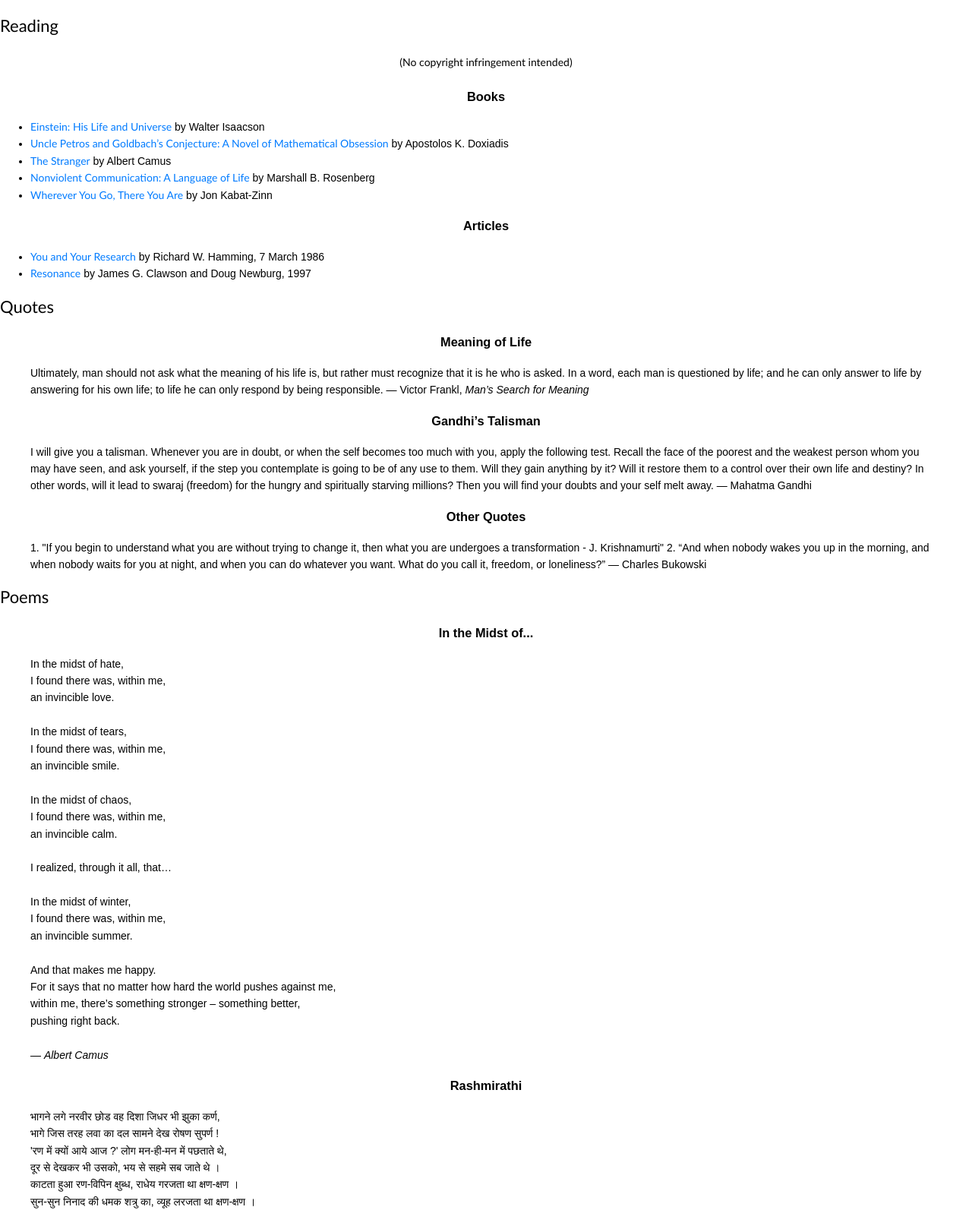
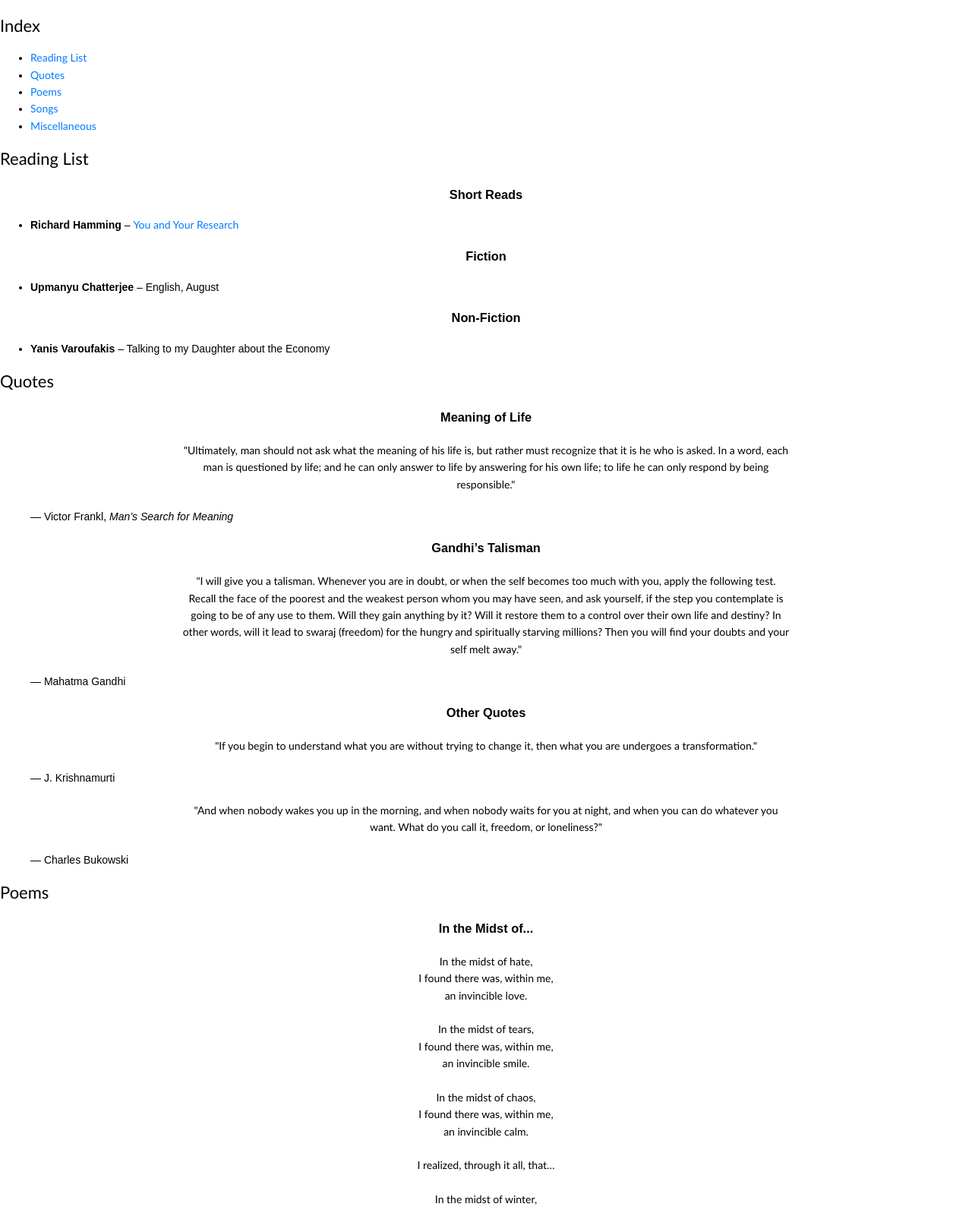
Before and after one commit to om-pathak/om-pathak.github.io, a plain HTML site: page personal.html in a window 1280 px wide. Shown: the part 114-1707 px from the top of the page at 76% size. Drawn offline with Linux system fonts and the light colour scheme.

Commit message:
personal

```diff
--- a/personal.html
+++ b/personal.html
@@ -12,143 +12,163 @@
     <h1>Personal</h1>
 
     <section>
-      <h2>Reading</h2>
-      <p>(No copyright infringement intended)</p>
-
-      <h3>Books</h3>
+      <h2>Index</h2>
       <ul>
-        <li><a href="https://www.goodreads.com/book/show/822336.Einstein" target="_blank">Einstein: His Life and Universe</a> by Walter Isaacson</li>
-        <li><a href="https://www.goodreads.com/book/show/119257.Uncle_Petros_and_Goldbach_s_Conjecture" target="_blank">Uncle Petros and Goldbach’s Conjecture: A Novel of Mathematical Obsession</a> by Apostolos K. Doxiadis</li>
-        <li><a href="https://www.goodreads.com/book/show/49552.The_Stranger" target="_blank">The Stranger</a> by Albert Camus</li>
-        <li><a href="https://www.goodreads.com/book/show/71730.Nonviolent_Communication" target="_blank">Nonviolent Communication: A Language of Life</a> by Marshall B. Rosenberg</li>
-        <li><a href="https://www.goodreads.com/book/show/87929.Wherever_You_Go_There_You_Are" target="_blank">Wherever You Go, There You Are</a> by Jon Kabat-Zinn</li>
-      </ul>
-
-      <h3>Articles</h3>
-      <ul>
-        <li><a href="https://www.cs.virginia.edu/~robins/YouAndYourResearch.html" target="_blank">You and Your Research</a> by Richard W. Hamming, 7 March 1986</li>
-        <li><a href="https://www.jamesgclawson.com/pdfs/Resonance.pdf" target="_blank">Resonance</a> by James G. Clawson and Doug Newburg, 1997</li>
+        <li><a href="#reading-list">Reading List</a></li>
+        <li><a href="#quotes">Quotes</a></li>
+        <li><a href="#poems">Poems</a></li>
+        <li><a href="#songs">Songs</a></li>
+        <li><a href="#miscellaneous">Miscellaneous</a></li>
       </ul>
     </section>
 
-    <section>
+    <section id="reading-list">
+      <h2>Reading List</h2>
+
+      <h3>Short Reads</h3>
+      <ul>
+        <li><b>Richard Hamming</b> – <a href="https://paulgraham.com/hamming.html" target="_blank">You and Your Research</a></li>
+      </ul>
+
+      <h3>Fiction</h3>
+      <ul>
+        <li><b>Upmanyu Chatterjee</b> – English, August</li>
+      </ul>
+
+      <h3>Non-Fiction</h3>
+      <ul>
+        <li><b>Yanis Varoufakis</b> – Talking to my Daughter about the Economy</li>
+      </ul>
+    </section>
+
+    <section id="quotes">
       <h2>Quotes</h2>
 
       <h3>Meaning of Life</h3>
       <blockquote>
-        Ultimately, man should not ask what the meaning of his life is, but rather must recognize that it is he who is asked. In a word, each man is questioned by life; and he can only answer to life by answering for his own life; to life he can only respond by being responsible.
-        — Victor Frankl, <em>Man’s Search for Meaning</em>
+        <p>
+          "Ultimately, man should not ask what the meaning of his life is, but rather must recognize that it is he who is asked. In a word, each man is questioned by life; and he can only answer to life by answering for his own life; to life he can only respond by being responsible."
+        </p>
+        <footer>— Victor Frankl, <cite>Man’s Search for Meaning</cite></footer>
       </blockquote>
 
       <h3>Gandhi’s Talisman</h3>
       <blockquote>
-        I will give you a talisman. Whenever you are in doubt, or when the self becomes too much with you, apply the following test. Recall the face of the poorest and the weakest person whom you may have seen, and ask yourself, if the step you contemplate is going to be of any use to them. Will they gain anything by it? Will it restore them to a control over their own life and destiny? In other words, will it lead to swaraj (freedom) for the hungry and spiritually starving millions? Then you will find your doubts and your self melt away.
-        — Mahatma Gandhi
+        <p>
+          "I will give you a talisman. Whenever you are in doubt, or when the self becomes too much with you, apply the following test. Recall the face of the poorest and the weakest person whom you may have seen, and ask yourself, if the step you contemplate is going to be of any use to them. Will they gain anything by it? Will it restore them to a control over their own life and destiny? In other words, will it lead to swaraj (freedom) for the hungry and spiritually starving millions? Then you will find your doubts and your self melt away."
+        </p>
+        <footer>— Mahatma Gandhi</footer>
       </blockquote>
 
       <h3>Other Quotes</h3>
       <blockquote>
-        1. "If you begin to understand what you are without trying to change it, then what you are undergoes a transformation - J. Krishnamurti"
-        2. “And when nobody wakes you up in the morning, and when nobody waits for you at night, and when you can do whatever you want. What do you call it, freedom, or loneliness?” — Charles Bukowski
+        <p>
+          "If you begin to understand what you are without trying to change it, then what you are undergoes a transformation."
+        </p>
+        <footer>— J. Krishnamurti</footer>
 
+        <p>
+          "And when nobody wakes you up in the morning, and when nobody waits for you at night, and when you can do whatever you want. What do you call it, freedom, or loneliness?"
+        </p>
+        <footer>— Charles Bukowski</footer>
       </blockquote>
-
     </section>
 
-    <section>
+    <section id="poems">
       <h2>Poems</h2>
+
       <h3>In the Midst of...</h3>
       <blockquote>
+        <p>
           In the midst of hate,<br>
           I found there was, within me,<br>
-        an invincible love.<br><br>
-
+          an invincible love.<br>
+          <br>
           In the midst of tears,<br>
           I found there was, within me,<br>
-        an invincible smile.<br><br>
-
+          an invincible smile.<br>
+          <br>
           In the midst of chaos,<br>
           I found there was, within me,<br>
-        an invincible calm.<br><br>
-
-        I realized, through it all, that…<br><br>
-
+          an invincible calm.<br>
+          <br>
+          I realized, through it all, that…<br>
+          <br>
           In the midst of winter,<br>
           I found there was, within me,<br>
-        an invincible summer.<br><br>
-
+          an invincible summer.<br>
+          <br>
           And that makes me happy.<br>
           For it says that no matter how hard the world pushes against me,<br>
           within me, there’s something stronger – something better,<br>
-        pushing right back.<br><br>
-        — <em>Albert Camus</em>
+          pushing right back.
+        </p>
+        <footer>— Albert Camus</footer>
       </blockquote>
+
       <h3>Rashmirathi</h3>
       <blockquote>
+        <p>
           भागने लगे नरवीर छोड वह दिशा जिधर भी झुका कर्ण,<br>
-        भागे जिस तरह लवा का दल सामने देख रोषण सुपर्ण !<br>
-        'रण में क्यों आये आज ?' लोग मन-ही-मन में पछताते थे,<br>
-        दूर से देखकर भी उसको, भय से सहमे सब जाते थे ।<br>
-        काटता हुआ रण-विपिन क्षुब्ध, राधेय गरजता था क्षण-क्षण ।<br>
-        सुन-सुन निनाद की धमक शत्रु का, व्यूह लरजता था क्षण-क्षण ।<br>
+          भागे जिस तरह लवा का दल सामने देख रोषण सुपर्ण!<br>
+          'रण में क्यों आये आज?' लोग मन-ही-मन में पछताते थे,<br>
+          दूर से देखकर भी उसको, भय से सहमे सब जाते थे।<br>
+          काटता हुआ रण-विपिन क्षुब्ध, राधेय गरजता था क्षण-क्षण।<br>
+          सुन-सुन निनाद की धमक शत्रु का, व्यूह लरजता था क्षण-क्षण।<br>
           अरि की सेना को विकल देख, बढ चला और कुछ समुत्साह;<br>
-        कुछ और समुद्वेलित होकर, उमडा भुज का सागर अथाह ।<br>
+          कुछ और समुद्वेलित होकर, उमडा भुज का सागर अथाह।
+        </p>
       </blockquote>
 
       <h3>वसुधा का नेता कौन हुआ (Vasudha Ka Neta Kaun Hua)</h3>
       <blockquote>
+        <p>
           वसुधा का नेता कौन हुआ,<br>
           भूखंड विजेता कौन हुआ,<br>
           अतुलित यशक्रेता कौन हुआ,<br>
           नव धर्म प्रणेता कौन हुआ,<br>
           जिसने ना कभी आराम किया,<br>
-        विघ्नों में रहकर नाम किया<br><br>
-        — <em>रामधारी सिंह दिनकर (Rashmirathi)</em>
+          विघ्नों में रहकर नाम किया
+        </p>
+        <footer>— रामधारी सिंह दिनकर (Rashmirathi)</footer>
       </blockquote>
+    </section>
 
-
-    </section>
-    <section>
+    <section id="songs">
       <h2>Songs</h2>
 
       <h3>रफ्ता रफ्ता (Rafta Rafta)</h3>
       <blockquote>
+        <p>
           रफ्ता रफ्ता वो मेरे हस्ती का सामां हो गये<br>
-          पहले जां, फिर जानेजां, फिर जानेजाना हो गये<br><br>
-
+          पहले जां, फिर जानेजां, फिर जानेजाना हो गये<br>
+          <br>
           दिन-ब-दिन बढती गईं इस हुस्न की रानाइयां<br>
           पहले गुल, फिर गुल-बदन, फिर गुल-बदामां हो गए<br>
-          रफ्ता रफ्ता वो मेरे...<br><br>
-
+          <br>
           आप तो नज़दीक से नज़दीक-तर आते गए<br>
           पहले दिल, फिर दिलरुबा, फिर दिल के मेहमां हो गए<br>
-          रफ्ता रफ्ता वो मेरे...<br><br>
-
+          <br>
           प्यार जब हद से बढ़ा सारे तकल्लुफ मिट गए<br>
-          आप से, फिर तुम हुए, फिर तू का उनवाँ हो गए<br>
-          रफ्ता रफ्ता वो मेरे...
+          आप से, फिर तुम हुए, फिर तू का उनवाँ हो गए
+        </p>
       </blockquote>
-
-        <h4>Listen on YouTube:</h4>
-        <a href="https://youtu.be/WglSfZJOPds?si=7JiG-bAWi934IRCn" target="_blank">Watch the Video</a>
+      <a href="https://youtu.be/WglSfZJOPds?si=7JiG-bAWi934IRCn" target="_blank">Listen on YouTube</a>
     </section>
 
-    <section>
+    <section id="miscellaneous">
       <h2>Miscellaneous</h2>
       <ul>
         <li><a href="https://abhilash-jindal.com/communication/index.html" target="_blank">Communication Tips</a></li>
-
       </ul>
     </section>
-  </div>
-<!-- Add JavaScript to dynamically load the navbar -->
+
+    <!-- Add JavaScript to dynamically load the navbar and toggle dark mode -->
     <script>
-  // Fetch the navbar HTML and insert it into the page
       fetch('navbar.html')
         .then(response => response.text())
         .then(data => document.getElementById('navbar').innerHTML = data);
 
-  // Highlight the active link based on the current page
       window.addEventListener('load', function () {
         const currentPage = window.location.pathname.split("/").pop();
         const links = document.querySelectorAll("a");
@@ -159,33 +179,27 @@
           }
         });
       });
-</script>
-<script>
-  // Function to toggle dark mode
+
       function toggleDarkMode() {
         const body = document.body;
         const button = document.getElementById('dark-mode-btn');
 
-    // Toggle the 'dark-mode' class on the body element
         body.classList.toggle('dark-mode');
 
-    // Change button icon based on mode
         if (body.classList.contains('dark-mode')) {
-      button.innerHTML = '🌞';  // Sun icon for light mode
+          button.innerHTML = '🌞';
         } else {
-      button.innerHTML = '🌙';  // Moon icon for dark mode
+          button.innerHTML = '🌙';
         }
       }
 
-  // Automatically set the theme based on localStorage if previously set
       window.addEventListener('load', () => {
         if (localStorage.getItem('theme') === 'dark') {
           document.body.classList.add('dark-mode');
-      document.getElementById('dark-mode-btn').innerHTML = '🌞'; // Sun for light mode
+          document.getElementById('dark-mode-btn').innerHTML = '🌞';
         }
       });
 
-  // Save the theme choice to localStorage when toggled
       window.addEventListener('beforeunload', () => {
         if (document.body.classList.contains('dark-mode')) {
           localStorage.setItem('theme', 'dark');
```
Also changed, not shown: iiserb.html (+1 -1 lines). Lines whose indentation alone changed are shown as unchanged.
